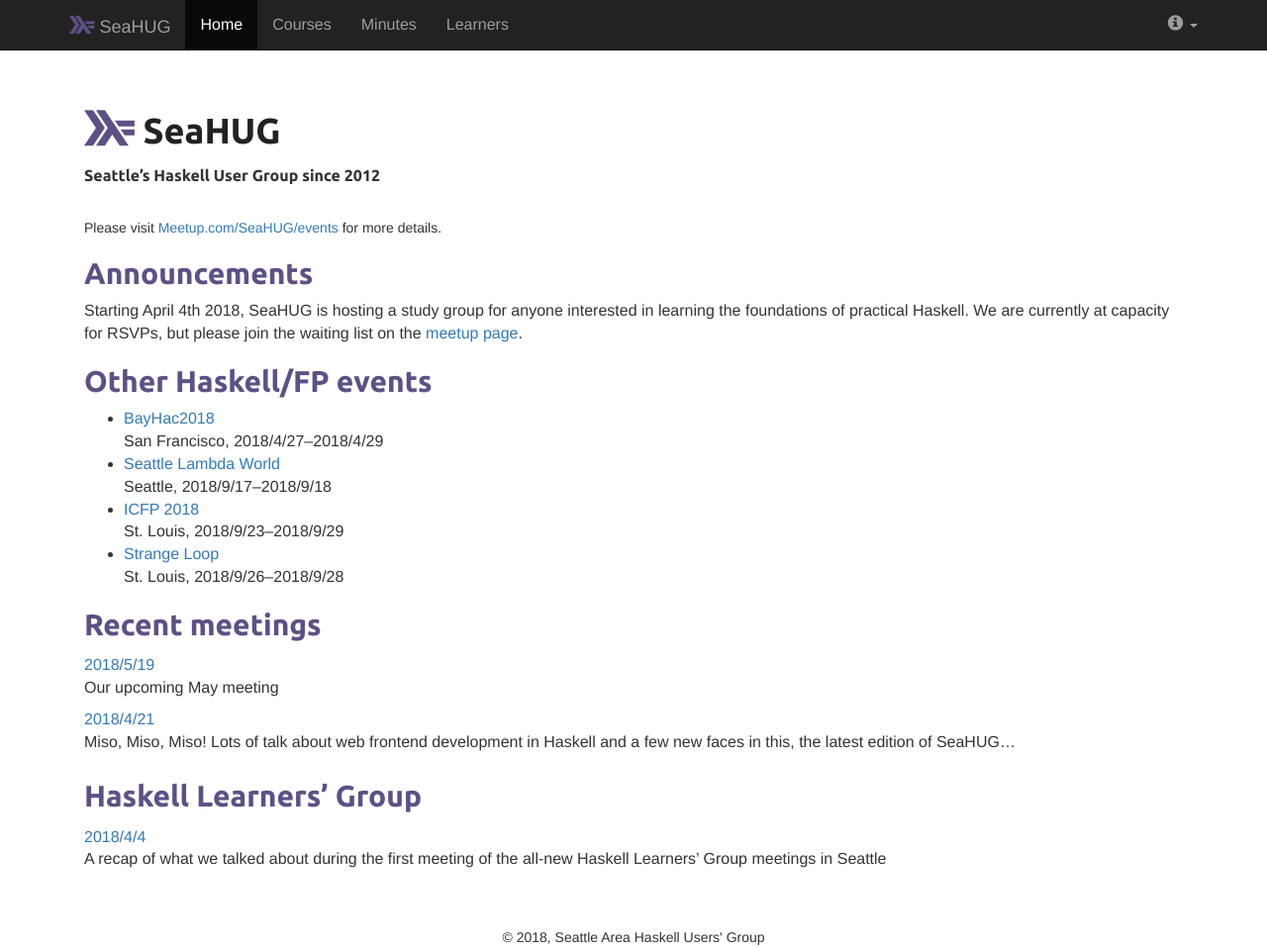
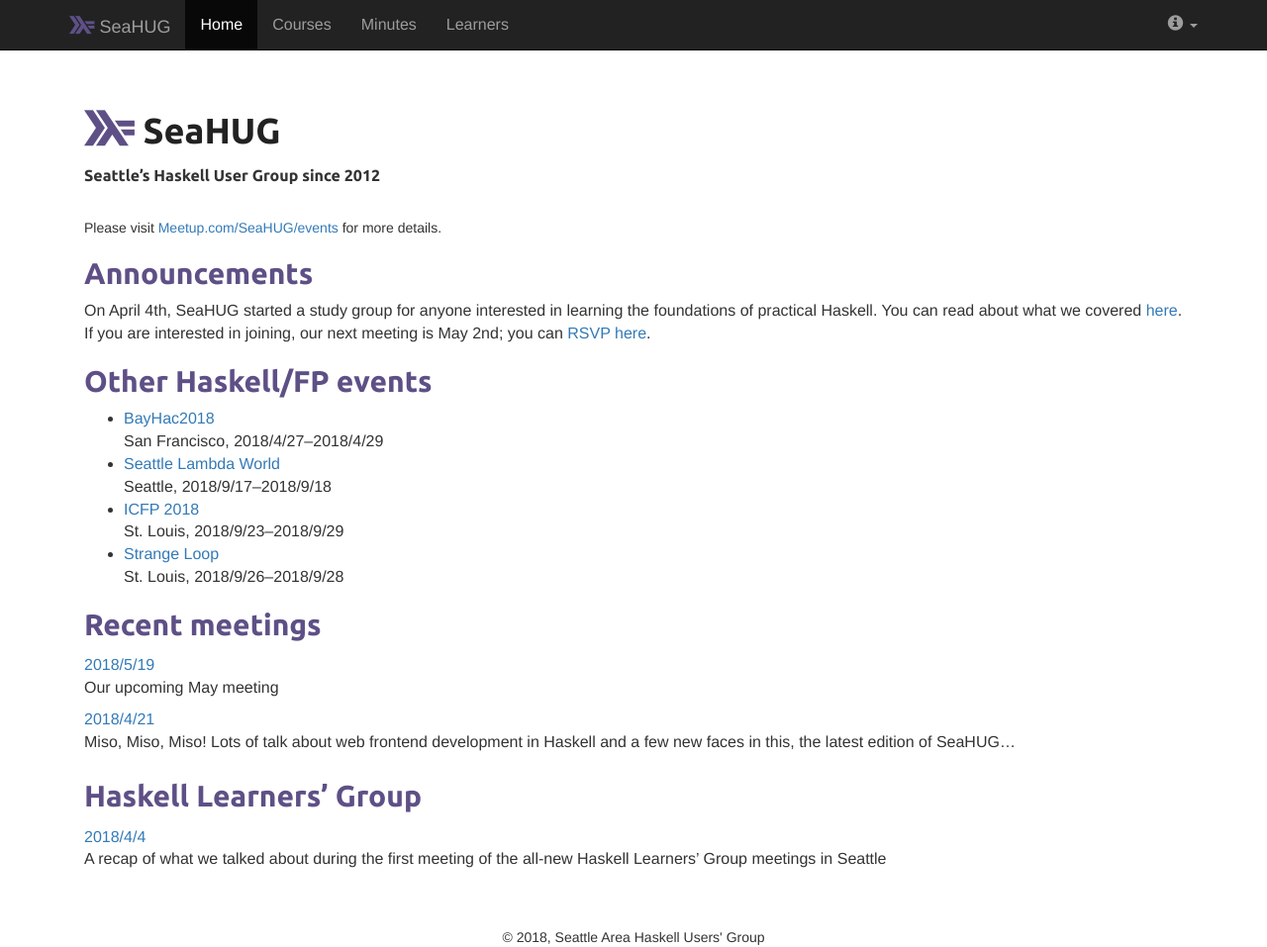
Before and after one commit to seahug/seahug.github.io, a Jekyll site: the page built from index.md, in a window 1280 px wide and 957 px high. Shown: the whole window at 99% size. Built offline with Jekyll 4.4.1, drawn with Linux system fonts in a browser that asks for light colours; nearby versions of some CDN libraries.

Commit message:
update announcements

```diff
--- a/_includes/announcements.md
+++ b/_includes/announcements.md
@@ -1,8 +1,9 @@
 ## Announcements
 
-Starting April 4th 2018, SeaHUG is hosting a study group for anyone interested
-in learning the foundations of practical Haskell. We are currently at capacity
-for RSVPs, but please join the waiting list on the [meetup page][learners].
+On April 4th, SeaHUG started a study group for anyone interested
+in learning the foundations of practical Haskell. You can read about what
+we covered [here][april-minutes]. If you are interested in joining, our
+next meeting is May 2nd; you can [RSVP here][may-rsvp].
 
 ## Other Haskell/FP events
 
@@ -13,6 +14,7 @@
 
 [bayhac2018]: https://wiki.haskell.org/BayHac2018
 [icfp2018]: https://conf.researchr.org/home/icfp-2018
-[learners]: https://www.meetup.com/seahug/events/zdbklpyxgbgb/
+[april-minutes]: http://seattlehaskell.org/learners/2018/04/04/learners-week-1
+[may-rsvp]: https://www.meetup.com/seahug/events/qkvtmpyxhbdb/
 [seattle-lambda-world]: http://seattle.lambda.world/
 [strange-loop]: https://www.thestrangeloop.com/
```
